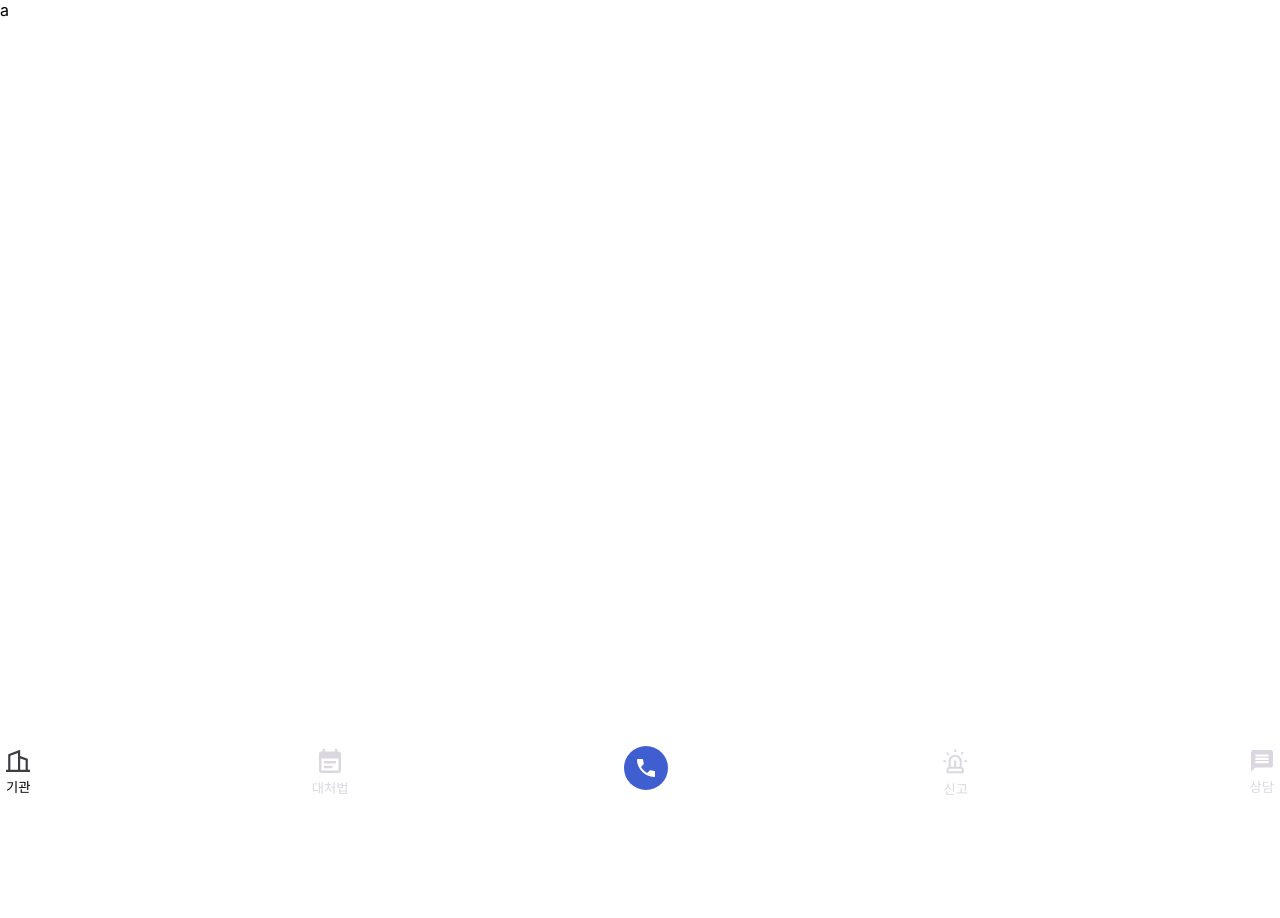
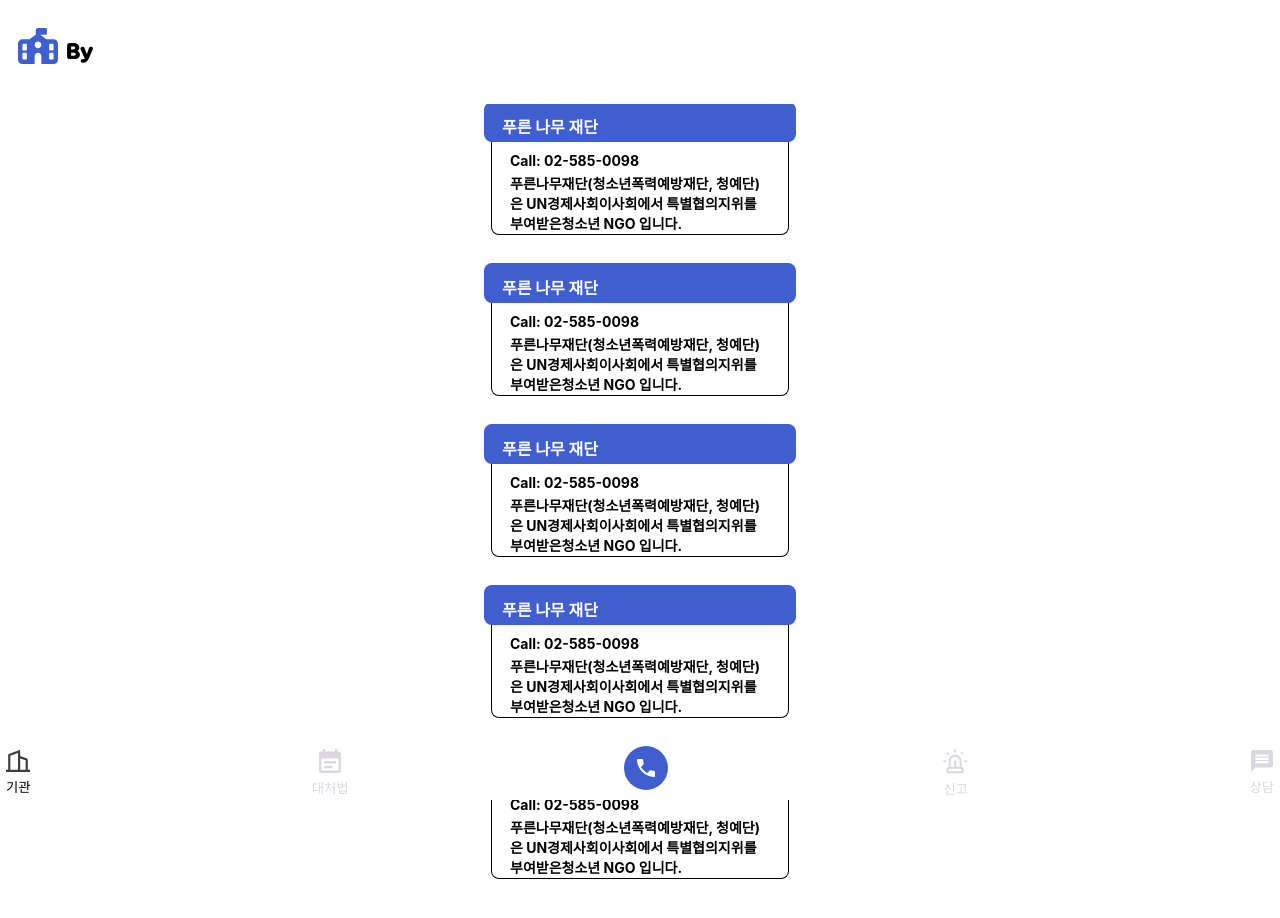
Before and after one commit to potatovllage/By-Client, a React (Create React App) app in the folder user/: page /tab in a window 1280 px wide. Shown: the top 918 px of the page. Before the commit the page ends 800 px from the top, so only its background shows below. Built offline with nearby package versions, Linux system fonts and the light colour scheme.

Commit message:
feat : 학교폭력 관련 기관 페이지 퍼블리싱

```diff
--- /dev/null
+++ b/user/src/components/building/index.tsx
@@ -0,0 +1,70 @@
+import styled from "styled-components";
+
+interface Props {
+  title: string;
+  call: string;
+  description: string;
+}
+
+const Building = ({ call, description, title }: Props) => {
+  return (
+    <BoxWrapper>
+      <TitleBox>
+        <p>{title}</p>
+      </TitleBox>
+      <ContentBox>
+        <CallText>Call: {call}</CallText>
+        <DescriptionText>{description}</DescriptionText>
+      </ContentBox>
+    </BoxWrapper>
+  );
+};
+
+const BoxWrapper = styled.div`
+  display: flex;
+  flex-direction: column;
+  align-items: center;
+  justify-content: center;
+  width: 296px;
+  height: 130px;
+  border: 1px solid black;
+  border-top: none;
+  border-radius: 8px;
+`;
+
+const TitleBox = styled.div`
+  width: 276px;
+  height: 16px;
+  padding: 12px 18px;
+  border-radius: 8px;
+  background-color: #3f5fd1;
+
+  > p {
+    margin: 0;
+    color: white;
+    font-size: 16px;
+    font-weight: 700;
+  }
+`;
+
+const ContentBox = styled.div`
+  display: flex;
+  flex-direction: column;
+  width: 100%;
+  height: 100px;
+  margin-top: 10px;
+`;
+
+const CallText = styled.p`
+  font-size: 14px;
+  font-weight: 700;
+  margin: 0 0 4px 18px;
+`;
+
+const DescriptionText = styled.p`
+  font-size: 14px;
+  font-weight: 700;
+  margin: 0 18px 4px 18px;
+`;
+
+export default Building;
--- /dev/null
+++ b/user/src/constants/Institution.ts
@@ -0,0 +1,32 @@
+export const Institution = [
+  {
+    title: "푸른 나무 재단",
+    call: "02-585-0098",
+    description:
+      "푸른나무재단(청소년폭력예방재단, 청예단)은 UN경제사회이사회에서 특별협의지위를 부여받은청소년 NGO 입니다.",
+  },
+  {
+    title: "푸른 나무 재단",
+    call: "02-585-0098",
+    description:
+      "푸른나무재단(청소년폭력예방재단, 청예단)은 UN경제사회이사회에서 특별협의지위를 부여받은청소년 NGO 입니다.",
+  },
+  {
+    title: "푸른 나무 재단",
+    call: "02-585-0098",
+    description:
+      "푸른나무재단(청소년폭력예방재단, 청예단)은 UN경제사회이사회에서 특별협의지위를 부여받은청소년 NGO 입니다.",
+  },
+  {
+    title: "푸른 나무 재단",
+    call: "02-585-0098",
+    description:
+      "푸른나무재단(청소년폭력예방재단, 청예단)은 UN경제사회이사회에서 특별협의지위를 부여받은청소년 NGO 입니다.",
+  },
+  {
+    title: "푸른 나무 재단",
+    call: "02-585-0098",
+    description:
+      "푸른나무재단(청소년폭력예방재단, 청예단)은 UN경제사회이사회에서 특별협의지위를 부여받은청소년 NGO 입니다.",
+  },
+];
--- a/user/src/pages/BuildingPage.tsx
+++ b/user/src/pages/BuildingPage.tsx
@@ -1,7 +1,44 @@
 import styled from "styled-components";
+import logo1 from "../assets/logo1.svg";
+import Building from "../components/building";
+import { Institution } from "../constants/Institution";
 
 const BuildingPage = () => {
-  return <>a</>;
+  return (
+    <Wrapper>
+      <img src={logo1} alt="logo" />
+      <BoxWrapper>
+        {Institution.map((item) => (
+          <Building
+            title={item.title}
+            call={item.call}
+            description={item.description}
+          />
+        ))}
+      </BoxWrapper>
+    </Wrapper>
+  );
 };
 
+const Wrapper = styled.div`
+  display: flex;
+  flex-direction: column;
+
+  > img {
+    width: 88px;
+    margin-top: 28px;
+    margin-left: 18px;
+    margin-bottom: 40px;
+  }
+`;
+
+const BoxWrapper = styled.div`
+  display: flex;
+  flex-direction: column;
+  justify-content: center;
+  align-items: center;
+  gap: 30px;
+  overflow-y: scroll;
+`;
+
 export default BuildingPage;
```
Also changed, not shown: 2 other files (tests, documents, lock files or other folders).
